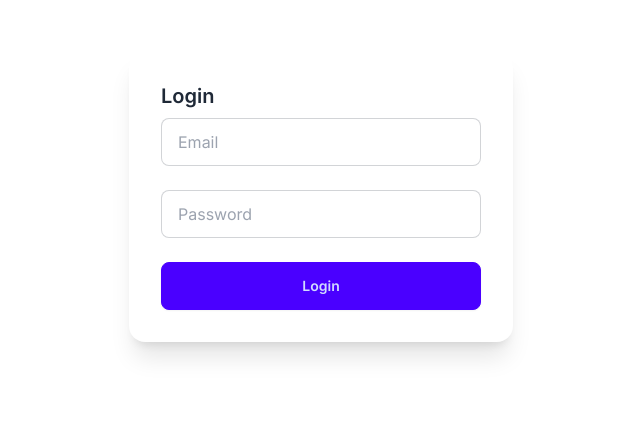
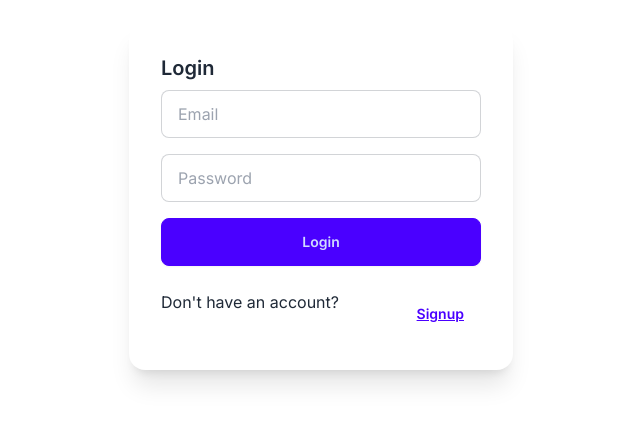
Before and after one commit to nnnnn81/platform-dev, a Next.js app: page / in a window 1280 px wide. Shown: the part 204-628 px from the top of the page, without its empty margins (319-959 px from the left). Built offline with nearby package versions, Linux system fonts and the light colour scheme.

Commit message:
ログインページを統合

```diff
--- a/app/components/LoginForm.tsx
+++ b/app/components/LoginForm.tsx
@@ -1,12 +1,20 @@
+'use client';
+import { useRouter } from 'next/navigation';
+
 export const LoginForm = () => {
+  const router = useRouter();
+
+  const handleLogin = (e: React.FormEvent) => {
+    e.preventDefault();
+    // ログイン処理を追加
+    router.push('/dashboard/user'); // ログイン成功後にユーザーのダッシュボードへ遷移
+  };
+
   return (
-    <div className="card w-96 bg-base-100 shadow-xl">
-      <div className="card-body">
-        <h2 className="card-title">Login</h2>
-        <input type="text" placeholder="Email" className="input input-bordered w-full mb-4" />
-        <input type="password" placeholder="Password" className="input input-bordered w-full mb-4" />
-        <button className="btn btn-primary w-full">Login</button>
-      </div>
-    </div>
+    <form onSubmit={handleLogin}>
+      <input type="text" placeholder="Email" className="input input-bordered w-full mb-4" required />
+      <input type="password" placeholder="Password" className="input input-bordered w-full mb-4" required />
+      <button type="submit" className="btn btn-primary w-full">Login</button>
+    </form>
   );
 };
--- a/app/components/SignupForm.tsx
+++ b/app/components/SignupForm.tsx
@@ -1,13 +1,21 @@
+'use client';
+import { useRouter } from 'next/navigation';
+
 export const SignupForm = () => {
+  const router = useRouter();
+
+  const handleSignup = (e: React.FormEvent) => {
+    e.preventDefault();
+    // サインアップ処理を追加
+    router.push('/dashboard/user'); // サインアップ成功後にユーザーのダッシュボードへ遷移
+  };
+
   return (
-    <div className="card w-96 bg-base-100 shadow-xl">
-      <div className="card-body">
-        <h2 className="card-title">Signup</h2>
-        <input type="text" placeholder="Name" className="input input-bordered w-full mb-4" />
-        <input type="email" placeholder="Email" className="input input-bordered w-full mb-4" />
-        <input type="password" placeholder="Password" className="input input-bordered w-full mb-4" />
-        <button className="btn btn-primary w-full">Signup</button>
-      </div>
-    </div>
+    <form onSubmit={handleSignup}>
+      <input type="text" placeholder="Name" className="input input-bordered w-full mb-4" required />
+      <input type="email" placeholder="Email" className="input input-bordered w-full mb-4" required />
+      <input type="password" placeholder="Password" className="input input-bordered w-full mb-4" required />
+      <button type="submit" className="btn btn-primary w-full">Signup</button>
+    </form>
   );
 };
--- a/app/page.tsx
+++ b/app/page.tsx
@@ -1,11 +1,29 @@
+'use client';
+import { useState } from 'react';
 import { LoginForm } from './components/LoginForm';
+import { SignupForm } from './components/SignupForm';
 
-const Home = () => {
+const AuthPage = () => {
+  const [isLogin, setIsLogin] = useState(true);
+
   return (
-    <div className="flex items-center justify-center h-screen">
-      <LoginForm />
+    <div className="flex flex-col items-center justify-center h-screen">
+      <div className="card w-96 bg-base-100 shadow-xl">
+        <div className="card-body">
+          <h2 className="card-title">{isLogin ? 'Login' : 'Signup'}</h2>
+          {isLogin ? <LoginForm /> : <SignupForm />}
+          <div className="flex justify-between mt-4">
+            <span>
+              {isLogin ? "Don't have an account?" : 'Already have an account?'}
+            </span>
+            <button className="btn btn-link" onClick={() => setIsLogin(!isLogin)}>
+              {isLogin ? 'Signup' : 'Login'}
+            </button>
+          </div>
+        </div>
+      </div>
     </div>
   );
 };
 
-export default Home;
+export default AuthPage;
```
